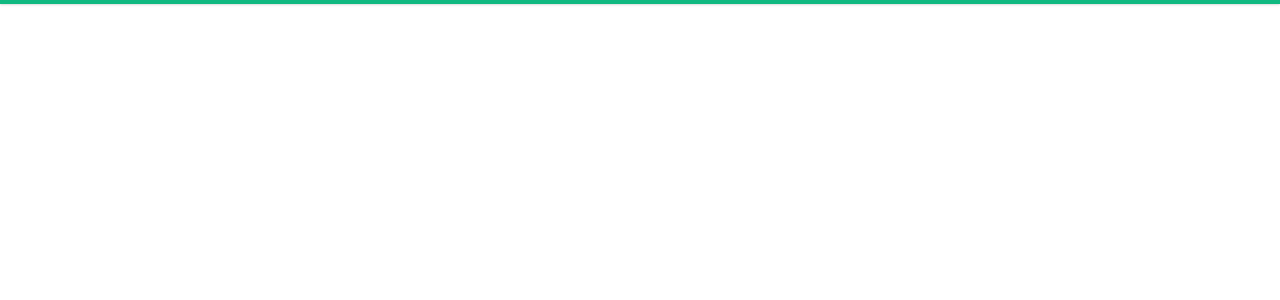
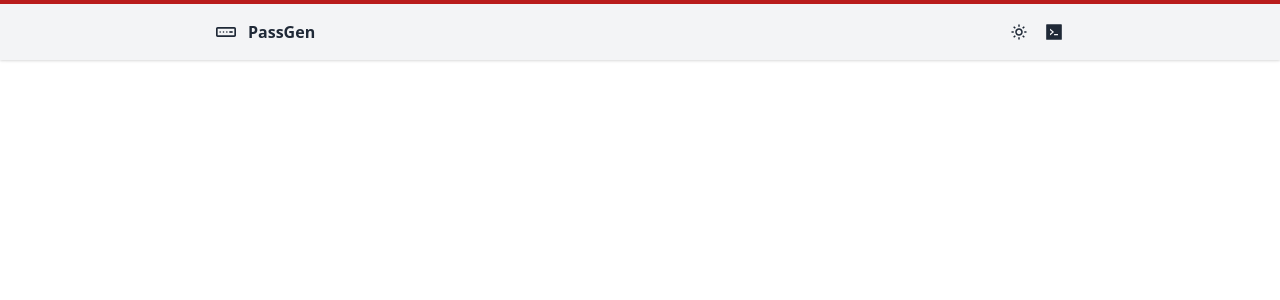
Before and after one commit to Reda-BELHAJ/PassGen, a Next.js app: page / in a window 1280 px wide. Shown: the top 300 px of the page. Built offline with nearby package versions, Linux system fonts and the light colour scheme.

Commit message:
Create Navbar

```diff
--- a/components/Navbar.js
+++ b/components/Navbar.js
@@ -1,10 +1,41 @@
-
+import Link from 'next/link';
+import {CgPassword} from 'react-icons/cg';
+import {AiFillCode} from 'react-icons/ai';
+import Toggle from './Toggle';
 
 const Navbar = () => {
     return (
         <>
-            <header className="fixed w-full border-t-4 bg-gray-100 dark:bg-gray-900 border-green-500 dark:border-green-600 shadow dark:shadow-2 z-50">
+            <header className="fixed w-full border-t-4 bg-gray-100 dark:bg-gray-800 border-red-700 dark:border-red-800 shadow dark:shadow-2 z-50">
+                <div className="container max-w-4xl mx-auto px-6 py-4">
+                    <div className="flex items-center justify-between">
+                        <div>
+                            <Link href="/" aria-label="Home">
+                                <a className="flex items-center hover:text-red-800 dark:hover:text-red-500 text-gray-800 dark:text-gray-50">
+                                    <span className="text-xl font-bold">
+                                        <CgPassword />
+                                    </span>
+                                    <span className="mx-3 font-bold text-base md:text-base">
+                                        PassGen
+                                    </span>
+                                </a>
+                            </Link>
+                        </div>
+                        <div className="flex items-center -mx-2">
+                            <Toggle />
 
+                            <a
+                                href="https://github.com/Reda-BELHAJ/PassGen"
+                                aria-label="Tags"
+                                className="flex items-center mx-2 text-gray-800 hover:text-red-800 dark:hover:text-red-500 dark:text-gray-50">
+                                <span className="text-xl ">
+                                    <AiFillCode />
+                                </span>
+                            </a>
+
+                        </div>
+                    </div>
+                </div>
             </header>
         </>
     )
--- /dev/null
+++ b/components/Toggle.js
@@ -0,0 +1,33 @@
+import { BiSun, BiMoon } from "react-icons/bi";
+import { useState, useEffect } from "react";
+import { useTheme } from "next-themes";
+
+const Toggle = () => {
+    const [isMounted, setIsMounted] = useState(false);
+    const { theme, setTheme } = useTheme();
+
+    useEffect(() => {
+        setIsMounted(true);
+    }, []);
+
+    const toggleTheme = () => {
+        if (isMounted) {
+        setTheme(theme === "light" ? "dark" : "light");
+        }
+    };
+
+    return (
+        <button
+              aria-label="Switch Mode"
+              className="flex items-center mx-2 text-base text-gray-800 hover:text-red-800 dark:hover:text-red-500 dark:text-gray-50"
+              onClick={() => {toggleTheme()}
+              }
+            >
+              <span className="text-lg">
+                {isMounted && theme === "dark" ? <BiMoon /> : <BiSun />}
+              </span>
+        </button>
+    )
+}
+
+export default Toggle
--- a/package.json
+++ b/package.json
@@ -10,8 +10,10 @@
   },
   "dependencies": {
     "next": "11.0.1",
+    "next-themes": "^0.0.15",
     "react": "17.0.2",
-    "react-dom": "17.0.2"
+    "react-dom": "17.0.2",
+    "react-icons": "^4.2.0"
   },
   "devDependencies": {
     "autoprefixer": "^10.3.1",
--- a/pages/_app.js
+++ b/pages/_app.js
@@ -1,7 +1,12 @@
 import '../styles/globals.css'
+import { ThemeProvider } from "next-themes";
 
 function MyApp({ Component, pageProps }) {
-  return <Component {...pageProps} />
+  return (
+    <ThemeProvider attribute="class">
+      <Component {...pageProps} />
+    </ThemeProvider>
+  )
 }
 
 export default MyApp
--- a/pages/index.js
+++ b/pages/index.js
@@ -3,7 +3,11 @@
 export default function Home() {
   return (
     <>
-      <Navbar />
+      <div className="bg-white dark:bg-gray-900">
+        <div className="min-h-screen relative">
+          <Navbar />
+        </div>
+      </div>
     </>
   )
 }
--- a/tailwind.config.js
+++ b/tailwind.config.js
@@ -1,6 +1,6 @@
 module.exports = {
   purge: [],
-  darkMode: false, // or 'media' or 'class'
+  darkMode: 'class', // or 'media' or 'class'
   theme: {
     extend: {},
   },
```
Also changed, not shown: 1 other file (tests, documents, lock files or other folders).
